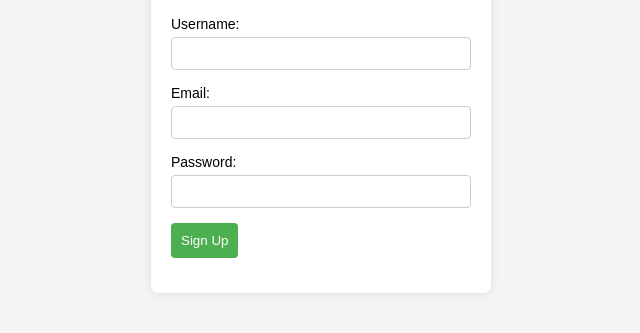
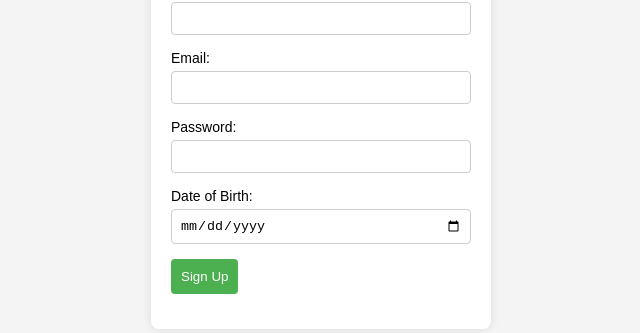
Before and after one commit to me-pranesh/smartEducation, a plain HTML site: page signup.html in a window 1280 px wide. Shown: the part 289-622 px from the top of the page, without its empty margins (319-959 px from the left). Drawn offline with Linux system fonts and the light colour scheme.

Commit message:
Added Calendar

```diff
--- a/signup.html
+++ b/signup.html
@@ -22,6 +22,10 @@
         <label for="password">Password:</label>
         <input type="password" id="password" name="password" required>
       </div>
+      <div class="form-group">
+        <label for="dob">Date of Birth:</label>
+        <input type="date" id="dob" name="dob" min="2000-01-01" max="2020-12-31" required>
+    </div>
       <div class="form-group">
         <button type="submit">Sign Up</button>
       </div>
```
Also changed, not shown: america.html (+1 -1 lines), asia.html (+1 -1 lines).
